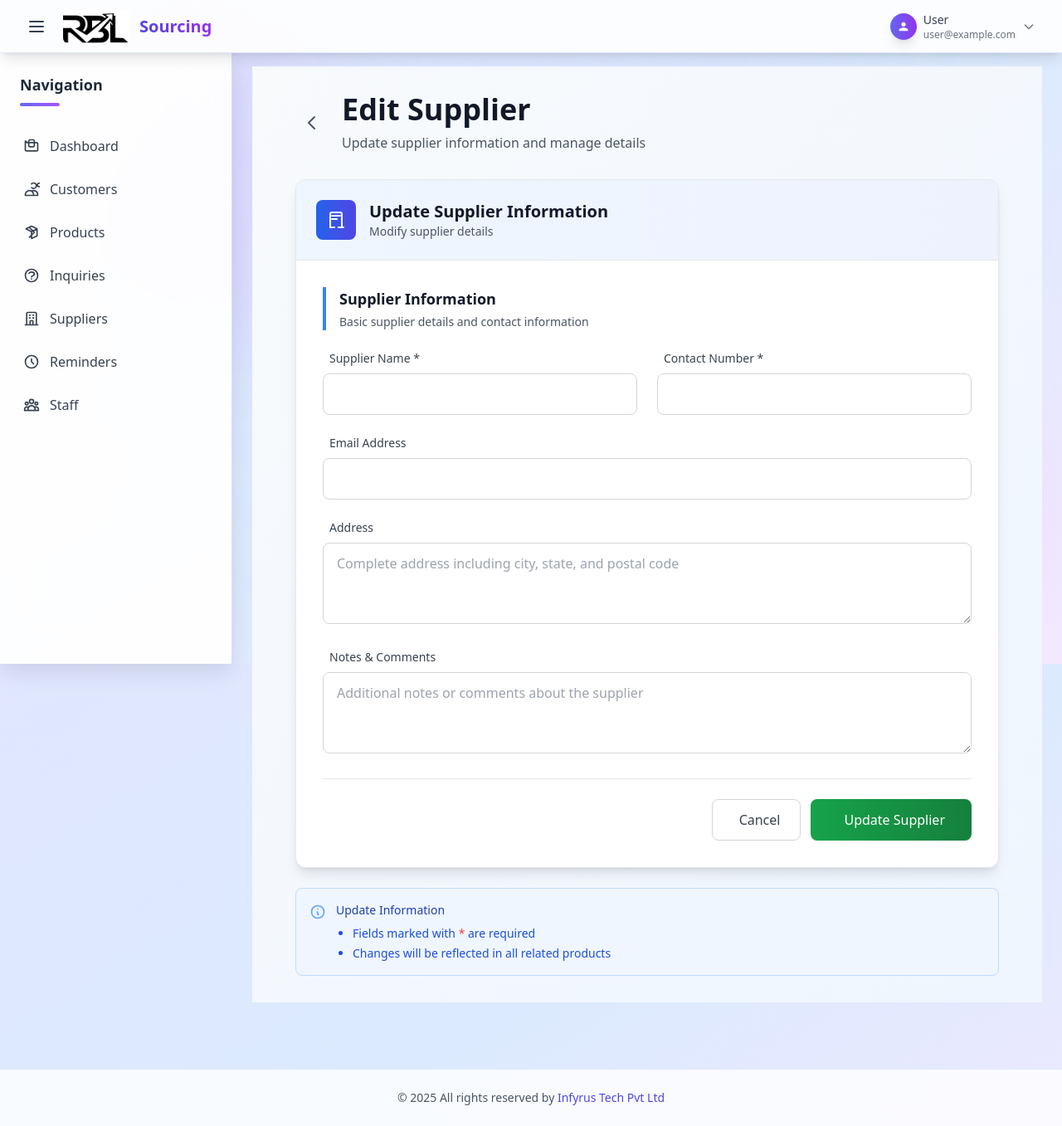
After one commit to Infyrus-Tech-Pvt-Ltd/rblsourcingportal, a Flask app: template templates/edit_supplier.html in a window 1280 px wide. The commit adds this page. Shown: the whole page at 83% size. Run offline with Flask 3, Linux system fonts and the light colour scheme; the template is opened without the code that fills it, so the values that code supplies are empty; some libraries are stand-ins or nearby versions.

Commit message:
fixed all bugs from suppliers

```diff
--- a/app.py
+++ b/app.py
@@ -1572,6 +1572,50 @@ def get_supplier_products(supplier_id):
         print(f"Error in /api/suppliers/{supplier_id}/products: {e}")
         return jsonify({'error': str(e)}), 500
 
+@app.route('/supplier/<supplier_id>/edit', methods=['GET', 'POST'])
+@login_required
+def edit_supplier(supplier_id):
+    try:
+        supplier = pb.collection(SUPPLIER_COLLECTION).get_one(supplier_id)
+
+        if request.method == 'POST':
+            # Get form data
+            updated_data = {
+                "name": request.form['name'],
+                "email": request.form.get('email', ''),
+                "contact": request.form['contact'],
+                "address": request.form.get('address', ''),
+                "notes": request.form.get('notes', '')
+            }
+
+            try:
+                # Update supplier with new data
+                pb.collection(SUPPLIER_COLLECTION).update(supplier_id, updated_data)
+                flash("Supplier updated successfully!", "success")
+                return redirect(url_for('supplier_details', supplier_id=supplier_id))
+
+            except ClientResponseError as e:
+                flash(f"Error updating supplier: {e}", 'error')
+
+        # Convert supplier to dict for template
+        supplier_data = {
+            "id": supplier.id,
+            "name": getattr(supplier, "name", ""),
+            "email": getattr(supplier, "email", ""),
+            "contact": getattr(supplier, "contact", ""),
+            "address": getattr(supplier, "address", ""),
+            "notes": getattr(supplier, "notes", "")
+        }
+
+    except ClientResponseError as e:
+        flash(f"Supplier not found: {e}", 'error')
+        return redirect(url_for('suppliers'))
+    except Exception as e:
+        flash(f"Error loading supplier: {e}", 'error')
+        return redirect(url_for('suppliers'))
+
+    return render_template('edit_supplier.html', supplier=supplier_data)
+
 @app.route('/delete_supplier', methods=['POST'])
 @login_required
 def delete_supplier():
@@ -1868,6 +1912,34 @@ def delete_customer():
 
 
 # =============================================================================
+# ERROR HANDLERS
+# =============================================================================
+
+@app.errorhandler(404)
+def page_not_found(error):
+    """Custom 404 error handler"""
+    current_year = datetime.now().year
+    return render_template('404.html', current_year=current_year), 404
+
+@app.errorhandler(500)
+def internal_error(error):
+    """Custom 500 error handler"""
+    current_year = datetime.now().year
+    return render_template('500.html', current_year=current_year), 500
+
+@app.errorhandler(403)
+def forbidden(error):
+    """Custom 403 error handler"""
+    current_year = datetime.now().year
+    return render_template('404.html', current_year=current_year), 403
+
+@app.errorhandler(405)
+def method_not_allowed(error):
+    """Custom 405 error handler"""
+    current_year = datetime.now().year
+    return render_template('404.html', current_year=current_year), 405
+
+# =============================================================================
 # TEMPLATE FILTERS AND UTILITY FUNCTIONS
 # =============================================================================
 
--- a/runner.py
+++ b/runner.py
@@ -2,7 +2,7 @@ import subprocess
 import threading
 import time
 
-DEPLOYMENT_TYPE = "docker" #linux,docker,windows
+DEPLOYMENT_TYPE = "windows" #linux,docker,windows
 
 # Define the commands
 
--- /dev/null
+++ b/templates/edit_supplier.html
@@ -0,0 +1,233 @@
+{% extends "index.html" %}
+
+{% block content %}
+<div class="min-h-screen bg-gradient-to-br from-slate-50 to-blue-50 py-8">
+  <div class="max-w-4xl mx-auto px-6">
+
+    <!-- Header Section -->
+    <div class="mb-8">
+      <div class="flex items-center gap-4 mb-6">
+        <a
+          href="{{ url_for('supplier_details', supplier_id=supplier.id) }}"
+          class="inline-flex items-center p-2 text-gray-600 hover:text-gray-900 hover:bg-white rounded-lg transition-colors"
+          title="Back to Supplier Details"
+        >
+          <svg class="w-6 h-6" fill="none" stroke="currentColor" viewBox="0 0 24 24">
+            <path stroke-linecap="round" stroke-linejoin="round" stroke-width="2" d="M15 19l-7-7 7-7"></path>
+          </svg>
+        </a>
+        <div>
+          <h1 class="text-4xl font-bold text-gray-900 mb-2">Edit Supplier</h1>
+          <p class="text-gray-600">Update supplier information and manage details</p>
+        </div>
+      </div>
+    </div>
+
+    <!-- Flash Messages -->
+    {% with messages = get_flashed_messages(with_categories=true) %}
+      {% if messages %}
+        <div class="mb-6">
+          {% for category, message in messages %}
+            <div class="mb-3 p-4 rounded-lg {% if category == 'error' %}bg-red-50 text-red-700 border border-red-200{% else %}bg-green-50 text-green-700 border border-green-200{% endif %}">
+              <div class="flex items-center">
+                <i class="fas {% if category == 'error' %}fa-exclamation-circle{% else %}fa-check-circle{% endif %} mr-2"></i>
+                {{ message }}
+              </div>
+            </div>
+          {% endfor %}
+        </div>
+      {% endif %}
+    {% endwith %}
+
+    <!-- Edit Form -->
+    <div class="bg-white rounded-xl shadow-lg border border-gray-200 overflow-hidden">
+      <!-- Form Header -->
+      <div class="bg-gradient-to-r from-blue-50 to-indigo-50 border-b border-gray-200 p-6">
+        <div class="flex items-center">
+          <div class="h-12 w-12 bg-gradient-to-r from-blue-600 to-indigo-600 rounded-lg flex items-center justify-center mr-4">
+            <svg class="w-6 h-6 text-white" fill="none" stroke="currentColor" viewBox="0 0 24 24">
+              <path stroke-linecap="round" stroke-linejoin="round" stroke-width="2" d="M19 21V5a2 2 0 00-2-2H7a2 2 0 00-2 2v16m14 0h2m-2 0h-4m-5 0H9m0 0H5m0 0h2M7 7h10M7 11h6"></path>
+            </svg>
+          </div>
+          <div>
+            <h2 class="text-xl font-bold text-gray-900">Update Supplier Information</h2>
+            <p class="text-sm text-gray-600">Modify supplier details</p>
+          </div>
+        </div>
+      </div>
+
+      <!-- Form Body -->
+      <div class="p-8">
+        <form method="POST" class="space-y-6">
+          <!-- Basic Information Section -->
+          <div class="space-y-6">
+            <div class="border-l-4 border-blue-500 pl-4">
+              <h3 class="text-lg font-semibold text-gray-900 mb-1">Supplier Information</h3>
+              <p class="text-sm text-gray-600">Basic supplier details and contact information</p>
+            </div>
+
+            <div class="grid grid-cols-1 md:grid-cols-2 gap-6">
+              <!-- Name -->
+              <div>
+                <label for="name" class="block text-sm font-medium text-gray-700 mb-2">
+                  <i class="fas fa-building mr-2 text-gray-500"></i>
+                  Supplier Name *
+                </label>
+                <input type="text" id="name" name="name" value="{{ supplier.name }}" required
+                       class="w-full px-4 py-3 border border-gray-300 rounded-lg focus:ring-2 focus:ring-blue-500 focus:border-blue-500 transition-all">
+              </div>
+
+              <!-- Contact -->
+              <div>
+                <label for="contact" class="block text-sm font-medium text-gray-700 mb-2">
+                  <i class="fas fa-phone mr-2 text-gray-500"></i>
+                  Contact Number *
+                </label>
+                <input type="tel" id="contact" name="contact" value="{{ supplier.contact }}" required
+                       class="w-full px-4 py-3 border border-gray-300 rounded-lg focus:ring-2 focus:ring-blue-500 focus:border-blue-500 transition-all">
+              </div>
+
+              <!-- Email -->
+              <div class="md:col-span-2">
+                <label for="email" class="block text-sm font-medium text-gray-700 mb-2">
+                  <i class="fas fa-envelope mr-2 text-gray-500"></i>
+                  Email Address
+                </label>
+                <input type="email" id="email" name="email" value="{{ supplier.email }}"
+                       class="w-full px-4 py-3 border border-gray-300 rounded-lg focus:ring-2 focus:ring-blue-500 focus:border-blue-500 transition-all">
+              </div>
+            </div>
+
+            <!-- Address -->
+            <div>
+              <label for="address" class="block text-sm font-medium text-gray-700 mb-2">
+                <i class="fas fa-map-marker-alt mr-2 text-gray-500"></i>
+                Address
+              </label>
+              <textarea id="address" name="address" rows="3"
+                        class="w-full px-4 py-3 border border-gray-300 rounded-lg focus:ring-2 focus:ring-blue-500 focus:border-blue-500 transition-all"
+                        placeholder="Complete address including city, state, and postal code">{{ supplier.address }}</textarea>
+            </div>
+
+            <!-- Notes -->
+            <div>
+              <label for="notes" class="block text-sm font-medium text-gray-700 mb-2">
+                <i class="fas fa-sticky-note mr-2 text-gray-500"></i>
+                Notes & Comments
+              </label>
+              <textarea id="notes" name="notes" rows="3"
+                        class="w-full px-4 py-3 border border-gray-300 rounded-lg focus:ring-2 focus:ring-blue-500 focus:border-blue-500 transition-all"
+                        placeholder="Additional notes or comments about the supplier">{{ supplier.notes }}</textarea>
+            </div>
+          </div>
+
+          <!-- Form Actions -->
+          <div class="border-t border-gray-200 pt-6">
+            <div class="flex flex-col sm:flex-row gap-3 justify-end">
+              <a href="{{ url_for('supplier_details', supplier_id=supplier.id) }}"
+                 class="inline-flex items-center justify-center px-6 py-3 border border-gray-300 rounded-lg text-gray-700 font-medium hover:bg-gray-50 focus:outline-none focus:ring-2 focus:ring-blue-500 transition-colors">
+                <i class="fas fa-times mr-2"></i>Cancel
+              </a>
+              <button type="submit"
+                      class="inline-flex items-center justify-center px-8 py-3 bg-gradient-to-r from-green-600 to-green-700 text-white font-medium rounded-lg hover:from-green-700 hover:to-green-800 focus:outline-none focus:ring-2 focus:ring-green-500 focus:ring-offset-2 shadow-sm transition-all">
+                <i class="fas fa-save mr-2"></i>Update Supplier
+              </button>
+            </div>
+          </div>
+
+        </form>
+      </div>
+    </div>
+
+    <!-- Help Text -->
+    <div class="mt-6 bg-blue-50 border border-blue-200 rounded-lg p-4">
+      <div class="flex items-start">
+        <div class="flex-shrink-0">
+          <svg class="h-5 w-5 text-blue-400 mt-0.5" fill="none" stroke="currentColor" viewBox="0 0 24 24">
+            <path stroke-linecap="round" stroke-linejoin="round" stroke-width="2" d="M13 16h-1v-4h-1m1-4h.01M21 12a9 9 0 11-18 0 9 9 0 0118 0z"></path>
+          </svg>
+        </div>
+        <div class="ml-3">
+          <h3 class="text-sm font-medium text-blue-800">Update Information</h3>
+          <div class="mt-2 text-sm text-blue-700">
+            <ul class="list-disc pl-5 space-y-1">
+              <li>Fields marked with <span class="text-red-500 font-medium">*</span> are required</li>
+              <li>Changes will be reflected in all related products</li>
+            </ul>
+          </div>
+        </div>
+      </div>
+    </div>
+
+  </div>
+</div>
+
+<!-- Form Validation JavaScript -->
+<script>
+document.addEventListener('DOMContentLoaded', function() {
+  const form = document.querySelector('form');
+  const nameInput = document.getElementById('name');
+  const contactInput = document.getElementById('contact');
+  const emailInput = document.getElementById('email');
+
+  // Real-time validation feedback
+  function validateField(input, isValid) {
+    if (isValid) {
+      input.classList.remove('border-red-300', 'focus:ring-red-500', 'focus:border-red-500');
+      input.classList.add('border-green-300', 'focus:ring-green-500', 'focus:border-green-500');
+    } else {
+      input.classList.remove('border-green-300', 'focus:ring-green-500', 'focus:border-green-500');
+      input.classList.add('border-red-300', 'focus:ring-red-500', 'focus:border-red-500');
+    }
+  }
+
+  // Name validation
+  nameInput.addEventListener('blur', function() {
+    validateField(this, this.value.trim().length >= 2);
+  });
+
+  // Contact validation
+  contactInput.addEventListener('blur', function() {
+    const phoneRegex = /^[\+]?[1-9][\d]{0,15}$/;
+    validateField(this, phoneRegex.test(this.value.replace(/\s+/g, '')));
+  });
+
+  // Email validation
+  emailInput.addEventListener('blur', function() {
+    if (this.value.trim() === '') {
+      this.classList.remove('border-red-300', 'focus:ring-red-500', 'focus:border-red-500', 'border-green-300', 'focus:ring-green-500', 'focus:border-green-500');
+      return;
+    }
+    const emailRegex = /^[^\s@]+@[^\s@]+\.[^\s@]+$/;
+    validateField(this, emailRegex.test(this.value));
+  });
+
+  // Form submission validation
+  form.addEventListener('submit', function(e) {
+    let isValid = true;
+
+    // Validate required fields
+    if (nameInput.value.trim().length < 2) {
+      validateField(nameInput, false);
+      isValid = false;
+    }
+
+    if (contactInput.value.trim().length === 0) {
+      validateField(contactInput, false);
+      isValid = false;
+    }
+
+    if (!isValid) {
+      e.preventDefault();
+      // Scroll to first invalid field
+      const firstInvalid = document.querySelector('.border-red-300');
+      if (firstInvalid) {
+        firstInvalid.scrollIntoView({ behavior: 'smooth', block: 'center' });
+        firstInvalid.focus();
+      }
+    }
+  });
+});
+</script>
+
+{% endblock %}
```
Also changed, not shown: templates/404.html (added, +79 -0 lines), templates/500.html (added, +79 -0 lines), templates/supplier_details.html (+18 -0 lines), templates/suppliers.html (+4 -8 lines), backend/pb_data/data.db.
